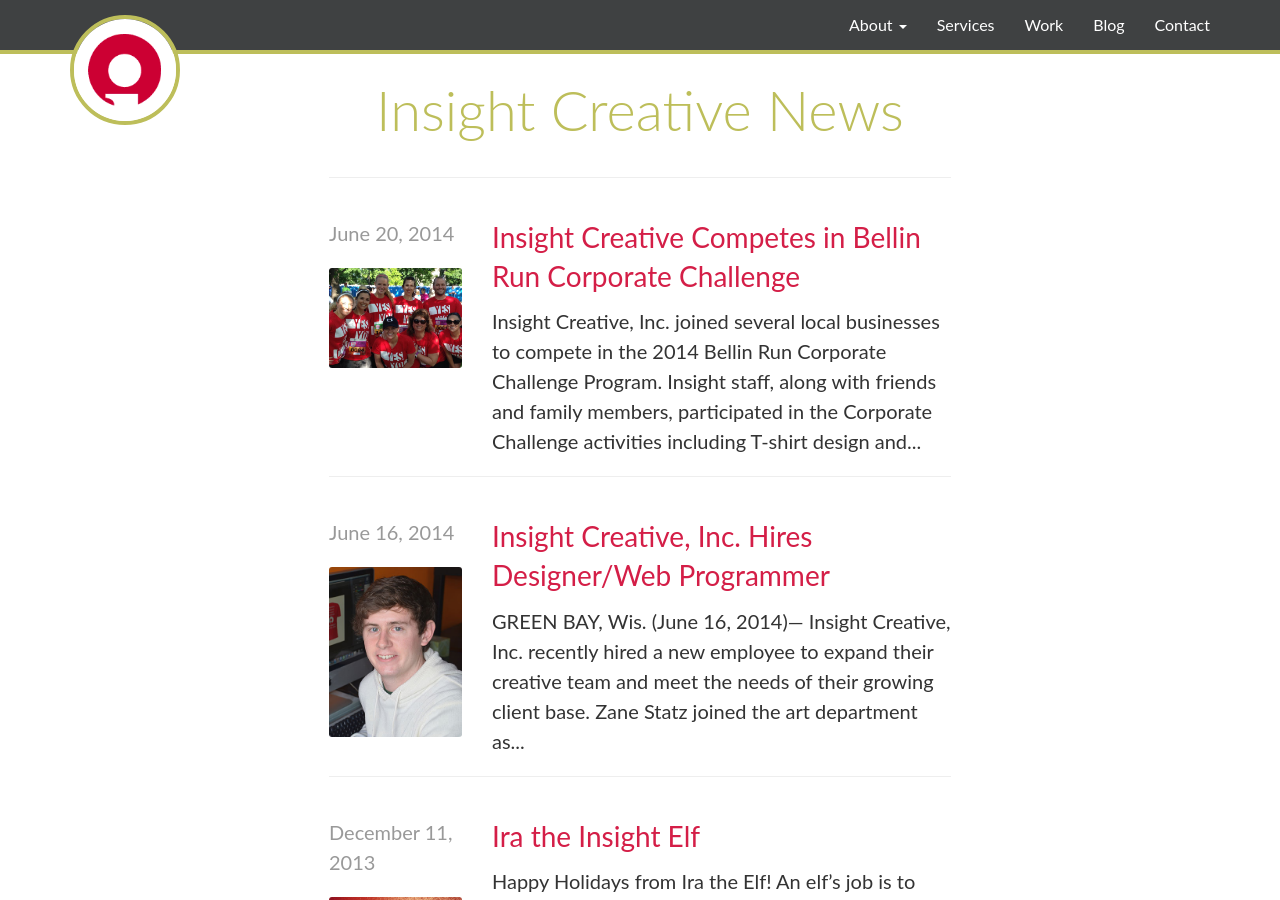
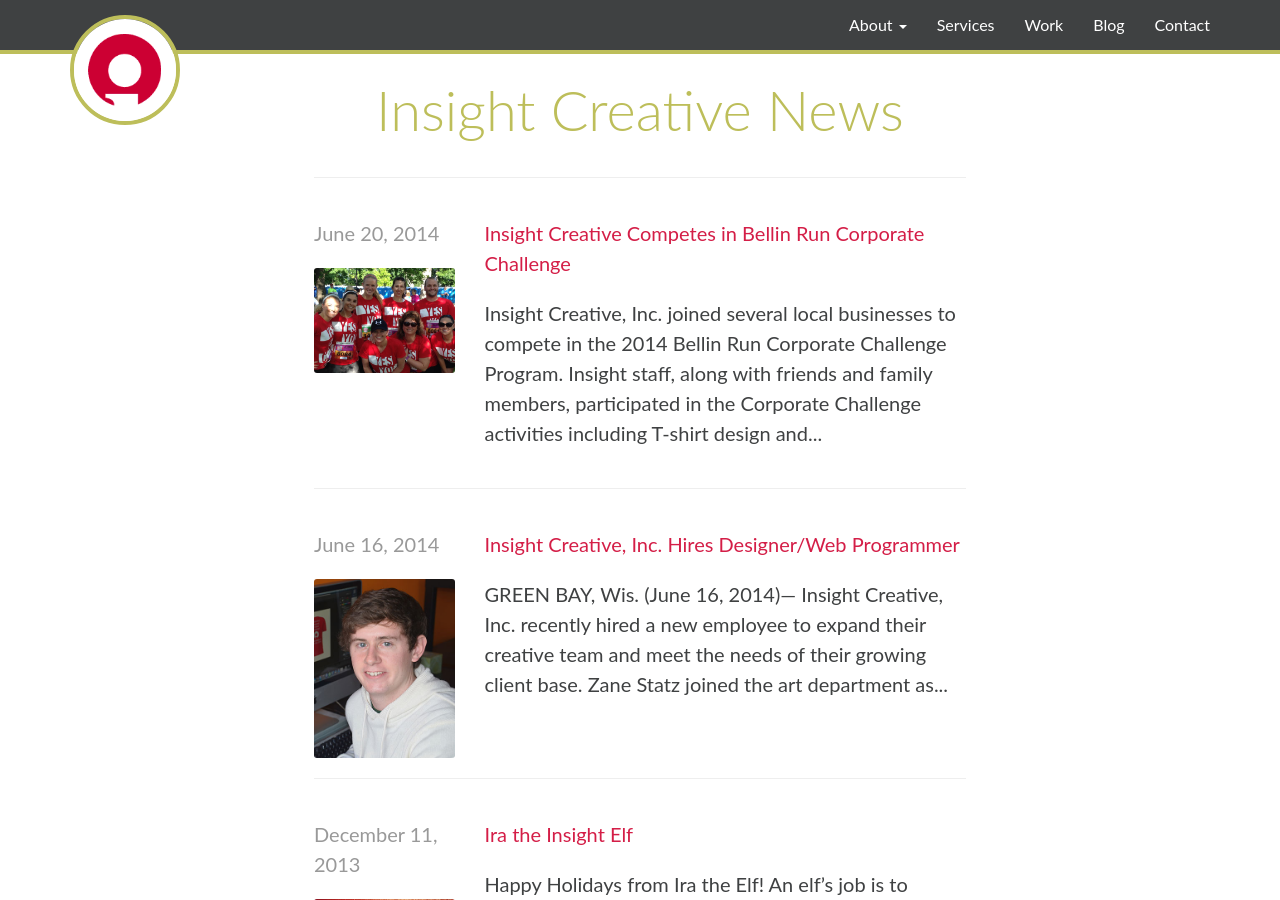
Before and after one commit to insight-creative/insight-creative.github.io, a Jekyll site: the page built from news/index.html, in a window 1280 px wide and 900 px high. Built offline with Jekyll 4.4.1, drawn with Linux system fonts in a browser that asks for light colours; nearby versions of some CDN libraries.

```diff
--- a/_layouts/project.html
+++ b/_layouts/project.html
@@ -23,8 +23,10 @@ layout: page
           </div><!-- /.row -->
 
           <div class="row thumbnail-gallery">
-            {% for tag in page.tags %}
-              <h1 id="{{ tag }}-ref">{{ tag }} Projects</h1>
+            {% for tag in page.tags limit: 1 %}
+            <div class="col-md-12">
+              <h2>More {{ tag }} Projects</h2>
+            </div>
               {% for post in site.posts %}
                 {% if post.tags contains tag %}
                   {% include thumbnail.html %}
--- a/news/index.html
+++ b/news/index.html
@@ -6,15 +6,17 @@ title: Company News
 <h1>Insight Creative News</h1>
 
 {% for post in site.tags.news %}
+<div class="row">
   <div class="col-md-12"><hr></div>
-<div class="col-md-3">
+  <div class="col-sm-3">
     <p class="article-meta">{{ post.date | date: "%B %-d, %Y" }}</p>
     {% if post.image %}
       <a href="{{ post.url }}"><img src="/img/{{ post.image }}"></a>
     {% endif %}
   </div>
-<div class="col-md-9">
-  <h2><a href="{{ post.url }}">{{ post.title }}</a></h2>
-  {{ post.excerpt | strip_html | truncatewords: 35 }}
+  <div class="col-sm-9">
+    <p><a href="{{ post.url }}">{{ post.title }}</a></p>
+    <p>{{ post.excerpt | strip_html | truncatewords: 35 }}</p>
+  </div>
 </div>
 {% endfor %}
```
Also changed, not shown: work/_posts/2013-04-04-fox-cities-marathon-social-media.md (+1 -1 lines), img/domino-thumbnail.jpg (added), img/fox-cities-marathon-thumbnail.jpg (added), img/vans-lumber-thumbnail.jpg (added). Lines whose indentation alone changed are shown as unchanged.
